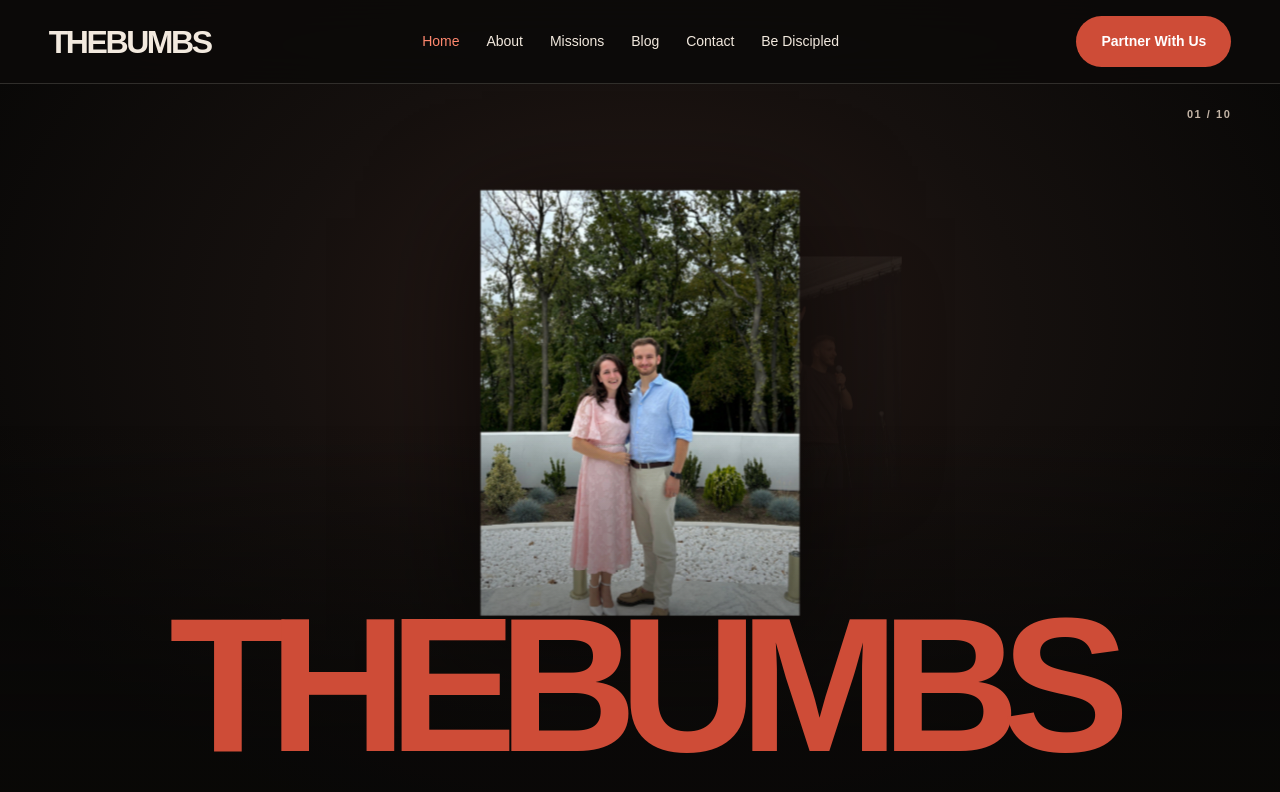
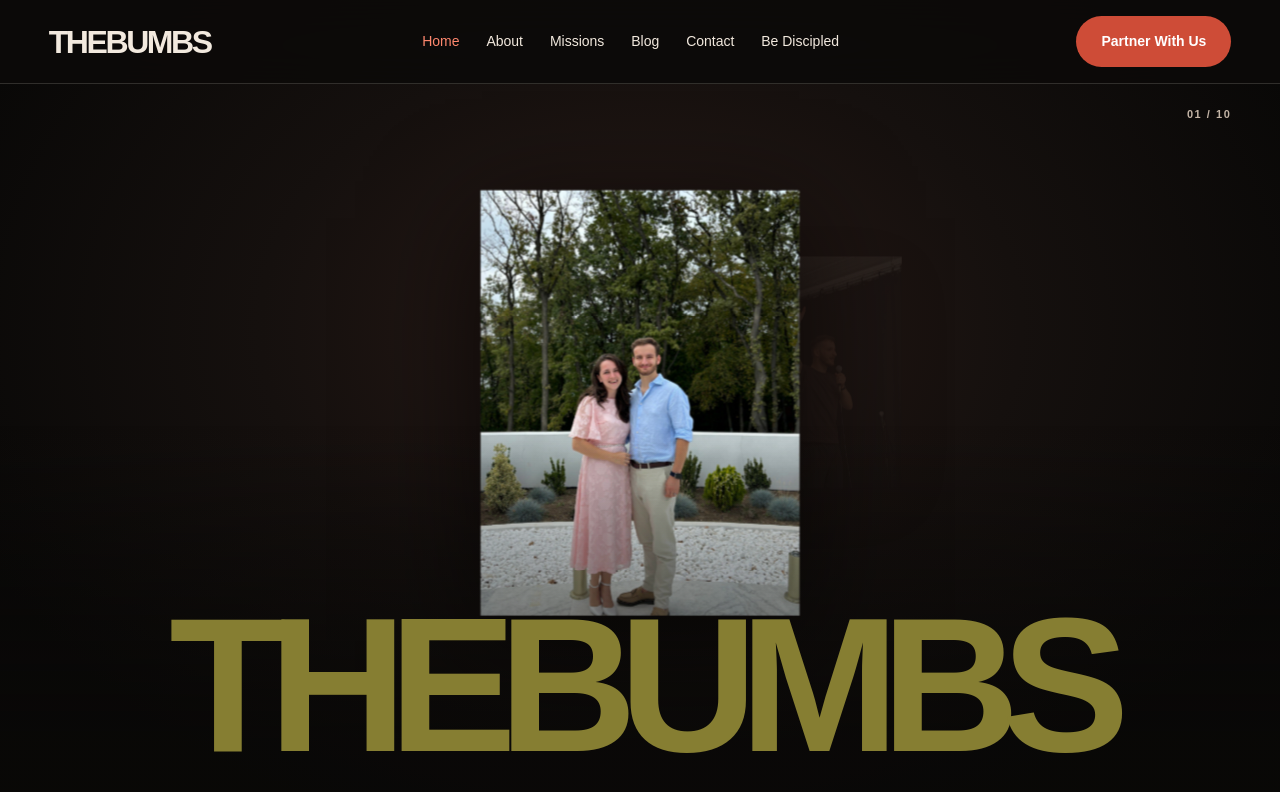
Before and after one commit to bumbmatei-sys/thebumbs-website, a Next.js app: page / in a window 1280 px wide. Shown: the top 792 px of the page. Built offline with nearby package versions, Linux system fonts and the light colour scheme.

Commit message:
style: make large pre-scroll THEBUMBS hero wordmark olive green

```diff
--- a/app/globals.css
+++ b/app/globals.css
@@ -103,7 +103,7 @@ h1 em{color:var(--gold)}.lead,.body-copy,.panel p,.mission-row p{color:var(--mut
 .cinematic-hero::before{content:"";position:absolute;inset:6% 13% 13%;pointer-events:none;background:radial-gradient(ellipse at center,rgba(220,84,56,.13),transparent 65%);filter:blur(30px)}
 .cinematic-meta,.hero-scroll-cue{display:flex;justify-content:space-between;gap:20px;position:relative;font-size:11px;letter-spacing:.16em;font-weight:700}
 .cinematic-title-wrap{position:relative;text-align:center}
-.cinematic-title{font-family:Arial,Helvetica,sans-serif;font-weight:900;font-size:clamp(66px,15.4vw,310px);line-height:.78;letter-spacing:-.095em;margin:0;color:var(--gold);white-space:nowrap;transform:translateX(-.04em);animation:hero-rise 1.1s cubic-bezier(.16,1,.3,1) both}
+.cinematic-title{font-family:Arial,Helvetica,sans-serif;font-weight:900;font-size:clamp(66px,15.4vw,310px);line-height:.78;letter-spacing:-.095em;margin:0;color:var(--olive);white-space:nowrap;transform:translateX(-.04em);animation:hero-rise 1.1s cubic-bezier(.16,1,.3,1) both}
 .cinematic-subtitle{font-size:clamp(14px,1.5vw,20px);margin:40px 0 0;color:var(--ink)}
 .hero-scroll-cue{align-items:center}.hero-scroll-cue span:last-child{font-size:28px;font-weight:400}
 @keyframes hero-rise{from{opacity:0;transform:translateY(55px) scale(.96)}to{opacity:1;transform:translateY(0) scale(1)}}
@@ -338,7 +338,7 @@ body{background:var(--cream);color:var(--ink)}
   font-size:clamp(56px,15vw,310px);
   line-height:.8;
   margin:0;
-  color:var(--gold);
+  color:var(--olive);
   letter-spacing:-.095em;
   font-weight:900;
   white-space:nowrap;
```
